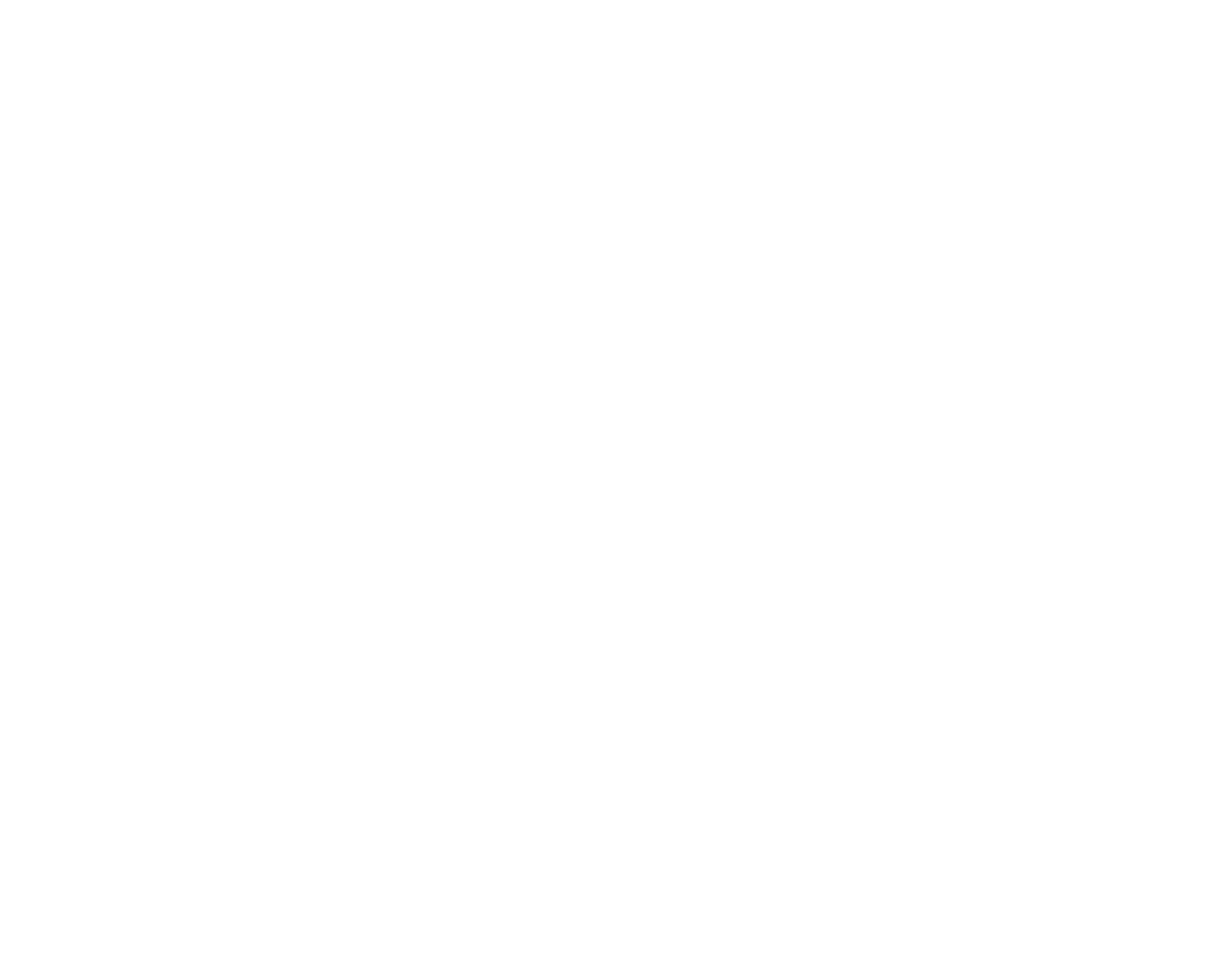
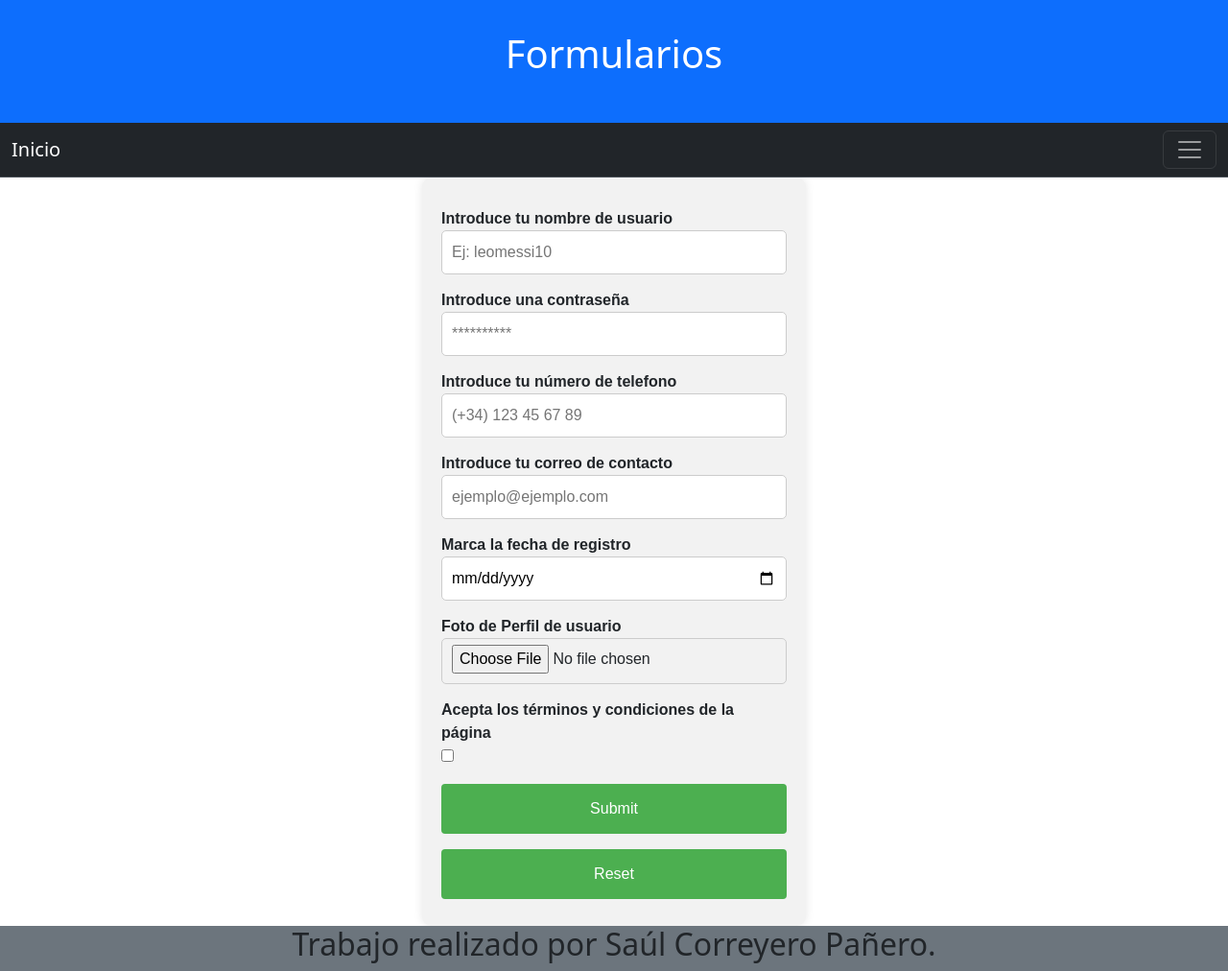
Before and after one commit to Saulcorreyerop/Formularios, a plain HTML site: page Source/form2.html in a window 1280 px wide. Shown: the whole page at 96% size. Before the commit the page ends 800 px from the top, so only its background shows below. Drawn offline with Linux system fonts and the light colour scheme.

Commit message:
Add files via upload

```diff
--- a/Estilos/index.css
+++ b/Estilos/index.css
@@ -40,3 +40,59 @@ fieldset{
     height: 100%;
     width: 40%;
 }
+
+form {
+    width: 80%;
+    max-width: 400px;
+    margin: 0 auto;
+    font-family: Arial, sans-serif;
+    background-color: #f2f2f2;
+    padding: 20px;
+    border-radius: 10px;
+    box-shadow: 0 0 10px rgba(0, 0, 0, 0.1);
+}
+
+label {
+   font-weight: bold;
+}
+
+input[type="text"],
+input[type="password"],
+input[type="number"],
+input[type="email"],
+input[type="date"],
+input[type="file"],
+input[type="checkbox"] {
+    width: 100%;
+    padding: 10px;
+    margin-bottom: 15px;
+    border: 1px solid #ccc;
+    border-radius: 5px;
+    box-sizing: border-box;
+}
+
+input[type="checkbox"] {
+    width: auto;
+    margin-top: 5px;
+}
+
+input[type="file"] {
+    padding-top: 6px;
+}
+
+input[type="submit"],
+input[type="reset"] {
+    width: 100%;
+    background-color: #4caf50;
+    color: white;
+    padding: 14px 20px;
+    margin: 8px 0;
+    border: none;
+    border-radius: 4px;
+    cursor: pointer;
+}
+
+input[type="submit"]:hover,
+input[type="reset"]:hover {
+    background-color: #a04545;
+}
--- a/Source/form2.html
+++ b/Source/form2.html
@@ -11,5 +11,71 @@
 </head>
 <body>
 
+    <header class="container-fluid text-center bg-primary text-white">
+        <div class="row">
+            <h1 class="colocar-arriba">Formularios</h1>
+        </div>
+    </header>
+
+    <nav class="navbar bg-dark border-bottom border-body sticky-top" data-bs-theme="dark">
+        <div class="container-fluid">
+            <a class="navbar-brand" href="../index.html">Inicio</a>
+            <button class="navbar-toggler" type="button" data-bs-toggle="collapse" data-bs-target="#navbarSupportedContent" aria-controls="navbarSupportedContent" aria-expanded="false" aria-label="Toggle navigation">
+                <span class="navbar-toggler-icon"></span>
+            </button>
+            <div class="collapse navbar-collapse" id="navbarSupportedContent">
+                <ul class="navbar-nav me-auto mb-2 mb-lg-0">
+                    <li class="nav-item">
+                        <a class="nav-link" href="form1.html">Formulario 1</a>
+                    </li>
+                    <li class="nav-item">
+                        <a class="nav-link" href="form2.html">Formulario 2</a>
+                    </li>
+                </ul>
+            </div>
+        </div>
+    </nav>
+
+    <main class="container-fluid">
+
+        <form action="mailto:scorreyerop01@educarex.es" method="post" enctype="text/plain" class="colocar-arriba">
+
+            <label>Introduce tu nombre de usuario</label> <br>
+            <input type="text" placeholder="Ej: leomessi10" required> <br>
+
+            <label>Introduce una contraseña</label> <br>
+            <input type="password" placeholder="**********" required> <br>
+
+            <label>Introduce tu número de telefono</label> <br>
+            <input type="number" placeholder="(+34) 123 45 67 89" required> <br>
+
+            <label>Introduce tu correo de contacto</label> <br>
+            <input type="email" placeholder="ejemplo@ejemplo.com" required> <br>
+
+            <label>Marca la fecha de registro</label> <br>
+            <input type="date"> <br>
+
+            <label>Foto de Perfil de usuario</label> <br>
+            <input type="file"> <br>
+
+            <label>Acepta los términos y condiciones de la página</label> <br>
+            <input type="checkbox" required> <br>
+
+            <!--Botón para enviar el formulario-->
+            <input type="submit">
+            <input type="reset">
+
+        </form>
+
+    </main>
+
+    <footer class="container-fluid bg-secondary text-center">
+
+        <div class="row">
+            <h2>Trabajo realizado por Saúl Correyero Pañero.</h2>
+        </div>
+
+    </footer>
+
 </body>
 </html>
```
Also changed, not shown: Source/form1.html (+1 -1 lines), 1 other file.
